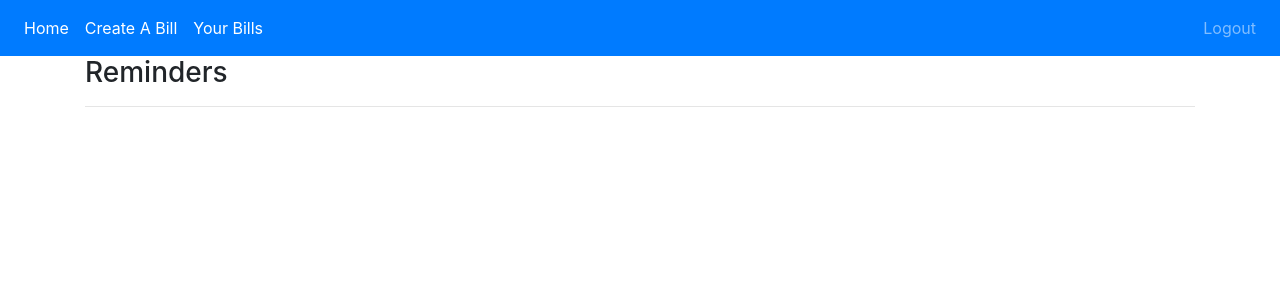
After one commit to mxxnus/flask-mongoDB, a Flask app: page /bill/reminders in a window 1280 px wide. The commit adds this page. Shown: the top 300 px of the page. Run offline with Flask 2, Linux system fonts and the light colour scheme; the visitor is signed in with stand-in values (Sample User, id 1); data that the repository does not hold is empty; some libraries are stand-ins or nearby versions.

Commit message:
Separated home page where all bills are posted from reminder page, where only current user bills are

```diff
--- a/app/blueprints/bill/routes.py
+++ b/app/blueprints/bill/routes.py
@@ -19,3 +19,12 @@ def create():
         'form':form
     }
     return render_template('create.html', **context)
+
+
+@bill.route('/reminders', methods=['GET','POST'])
+@login_required
+def reminders():
+    context = {
+        'bills': Bill.objects(user=str(current_user.id)).all()
+    }
+    return render_template('reminders.html', **context)
--- /dev/null
+++ b/app/blueprints/bill/templates/reminders.html
@@ -0,0 +1,21 @@
+{% extends 'layout.html' %}
+{% block content %}
+
+<div>
+    <h3>Reminders</h3>
+  </div>
+  <hr>
+
+  {% if bills %}
+
+  {% for b in bills%}
+  <small>{{ b.description}}</small>
+    <p>
+      ${{ b.amount/100 }} | {{ b.pay_to }} | {{ b.due_date}}
+    </p>
+
+    <hr/>
+  {% endfor %}
+
+  {% endif %}
+{% endblock %}
--- a/app/templates/partials/navbar.html
+++ b/app/templates/partials/navbar.html
@@ -9,7 +9,12 @@
         </li>
         <li class="nav-item active">
           <a class="nav-link" href="{{url_for('bill.create')}}"
-            >Create A Bill Reminder <span class="sr-only"></span></a
+            >Create A Bill <span class="sr-only"></span></a
+          >
+        </li>
+        <li class="nav-item active">
+          <a class="nav-link" href="{{url_for('bill.reminders')}}"
+            >Your Bills <span class="sr-only"></span></a
           >
         </li>
       </ul>
```
Also changed, not shown: app/blueprints/main/routes.py (+1 -11 lines).
